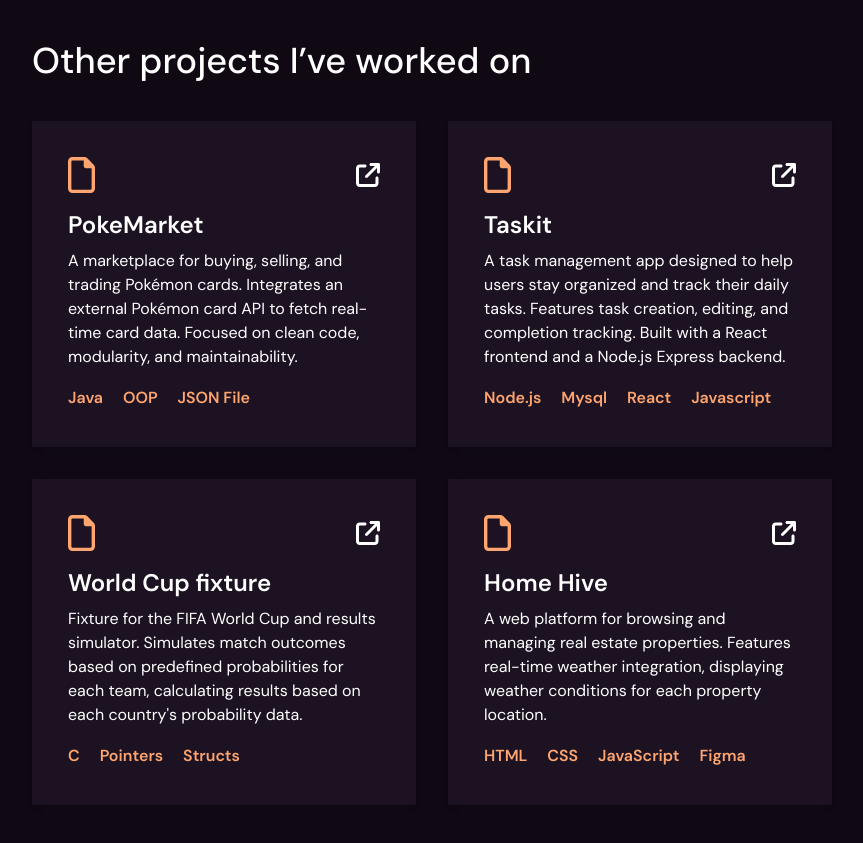
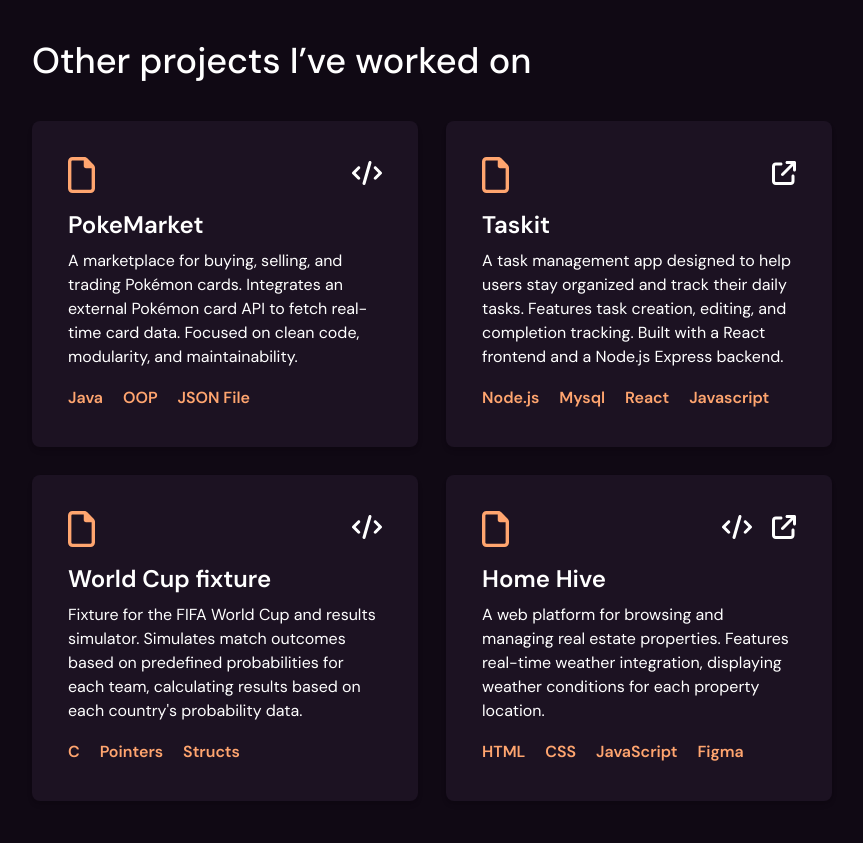
Before and after one commit to magalimou/magalimou.github.io, a React (Vite) app: page / in a window 1280 px wide. Shown: the part 2540-3383 px from the top of the page, without its empty margins (208-1071 px from the left). Built offline with nearby package versions, Linux system fonts and the light colour scheme.

Commit message:
fix: fix side project card layout

```diff
--- a/src/components/sections/SideProjects.jsx
+++ b/src/components/sections/SideProjects.jsx
@@ -5,25 +5,26 @@
         title: "PokeMarket",
         description: "A marketplace for buying, selling, and trading Pokémon cards. Integrates an external Pokémon card API to fetch real-time card data. Focused on clean code, modularity, and maintainability.",
         techStack: ["Java", "OOP", "JSON File"],
-    link: "#",
+        repoLink: "https://github.com/MateoCunsolo/pokemarket",
         },
     {
         title: "Taskit",
         description: "A task management app designed to help users stay organized and track their daily tasks. Features task creation, editing, and completion tracking. Built with a React frontend and a Node.js Express backend.",
         techStack: ["Node.js", "Mysql", "React", "Javascript"],
-        link: "#",
+        liveLink: "https://taskit-frontend-three.vercel.app/",
     },
     {
         title: "World Cup fixture",
         description: "Fixture for the FIFA World Cup and results simulator. Simulates match outcomes based on predefined probabilities for each team, calculating results based on each country's probability data.",
         techStack: ["C", "Pointers", "Structs"],
-    link: "#",
+        repoLink: "https://github.com/magalimou/TP-FINAL-LAB-II",
     },
     {
         title: "Home Hive",
         description: "A web platform for browsing and managing real estate properties. Features real-time weather integration, displaying weather conditions for each property location.",
         techStack: ["HTML", "CSS", "JavaScript", "Figma"],
-    link: "#",
+        repoLink: "https://github.com/magalimou/Real-Estate-Project",
+        liveLink:"https://magalimou.github.io/Real-Estate-Project/"
     },
 
 ];
@@ -33,11 +34,12 @@
     return (
         <section className="px-6 sm:px-12 md:px-20 lg:px-40 xl:px-60 pb-10">
         <h2 className="text-2xl sm:text-3xl md:text-4xl lg:text-4xl font-medium mb-6 sm:mb-8 md:mb-10">Other projects I’ve worked on</h2>
-        <div className="grid grid-cols-1 md:grid-cols-2 gap-8">
+        <div className="grid grid-cols-1 md:grid-cols-2 gap-7">
             {sideProjects.map((project, index) => (
                 <SideProjectCard key={index} {...project} />
             ))}
         </div>
+        <div className="circle-background-purple top-[420%] left-[50%]"></div>
         </section>
     );
 }
--- a/src/components/ui/SideProjectCard.jsx
+++ b/src/components/ui/SideProjectCard.jsx
@@ -3,14 +3,29 @@
 import { FontAwesomeIcon } from '@fortawesome/react-fontawesome'
 import {faArrowUpRightFromSquare} from "@fortawesome/free-solid-svg-icons";
 import {faFile} from "@fortawesome/free-regular-svg-icons";
+import { faGithub } from "@fortawesome/free-brands-svg-icons";
+import {faCode} from "@fortawesome/free-solid-svg-icons";
+
 
 
 const SideProjectCard = ({ title, description, techStack, repoLink, liveLink }) => {
     return (
-      <div className="bg-[#1C1222] p-9 shadow-md ">
+      <div className="bg-[#1C1222] p-9 shadow-md hover:shadow-xl/30 rounded-lg transition duration-300 ease-in-out transform hover:-translate-y-1 hover:shadow-gray-400/30">
         <div className="flex justify-between items-center">
             <FontAwesomeIcon className="text-[#FFA56F] text-4xl" icon={faFile}></FontAwesomeIcon>
-            <FontAwesomeIcon className="text-2xl" icon={faArrowUpRightFromSquare} />
+            <div className="gap-5 flex items-center">
+              {repoLink && (
+              <a href={repoLink} target="_blank" rel="noopener noreferrer">
+              <FontAwesomeIcon className="text-2xl hover:text-orange-300 transition" icon={faCode} />
+              </a>
+              )}
+
+              {liveLink && (
+                <a href={liveLink} target="_blank" rel="noopener noreferrer">
+                  <FontAwesomeIcon className="text-2xl hover:text-orange-300 transition" icon={faArrowUpRightFromSquare} />
+                </a>
+              )}
+            </div>
         </div>
         <div>
             <h3 className="text-white text-2xl font-semibold mt-4">{title} </h3>
```
Lines whose indentation alone changed are shown as unchanged.
